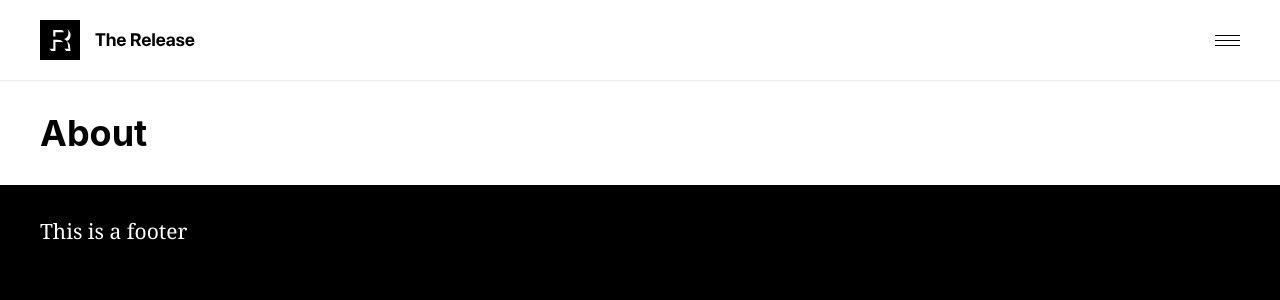
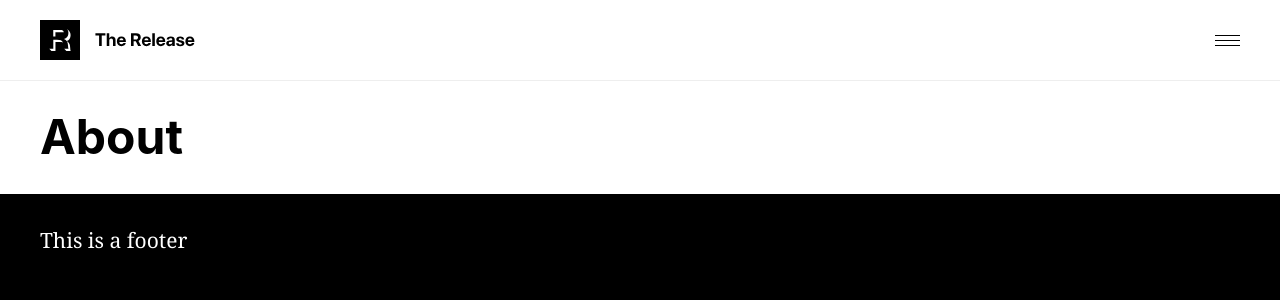
Before and after one commit to the-release/the-release.github.io, a Next.js app: page /about in a window 1280 px wide. Shown: the top 300 px of the page. Built offline with nearby package versions, Linux system fonts and the light colour scheme.

Commit message:
heading and main menu font sizes

```diff
--- a/src/modules/main-menu/main-menu.component.tsx
+++ b/src/modules/main-menu/main-menu.component.tsx
@@ -32,11 +32,16 @@ const Drawer = styled.nav(
     overflow: auto;
     overscroll-behavior-y: contain;
 
-    min-width: 320px;
+    min-width: 560px;
     color: #fff;
     outline: none;
 
     font-family: ${theme.fonts.sans};
+
+    @media only screen and (max-width: 560px) {
+      min-width: 0;
+      width: 100%;
+    }
   `
 );
 
@@ -55,7 +60,6 @@ const Categories = styled.ul(
     a {
       text-decoration: none;
       color: #fff;
-      padding: 5px 0;
       display: block;
       transition: color 0.25s;
 
@@ -63,6 +67,10 @@ const Categories = styled.ul(
       &:hover {
         color: #fff;
       }
+    }
+
+    @media only screen and (max-width: 560px) {
+      font-size: 36px;
     }
   `
 );
--- a/src/styles/theme.ts
+++ b/src/styles/theme.ts
@@ -29,23 +29,24 @@ const colors = {
 
 const h1: any = css`
   font-family: ${fonts.sans};
+  font-size: 48px;
+  font-weight: bold;
+  color: ${colors.textPrimary};
+  line-height: 1.1em;
+
+  @media only screen and (max-width: 560px) {
+    font-size: 28px;
+  }
+`;
+
+const h2: any = css`
+  font-family: ${fonts.sans};
   font-size: 36px;
   font-weight: bold;
   color: ${colors.textPrimary};
 
   @media only screen and (max-width: 560px) {
     font-size: 24px;
-  }
-`;
-
-const h2: any = css`
-  font-family: ${fonts.sans};
-  font-size: 21px;
-  font-weight: bold;
-  color: ${colors.textPrimary};
-
-  @media only screen and (max-width: 560px) {
-    font-size: 18px;
   }
 `;
 
```
Also changed, not shown: 1 other file (tests, documents, lock files or other folders).
